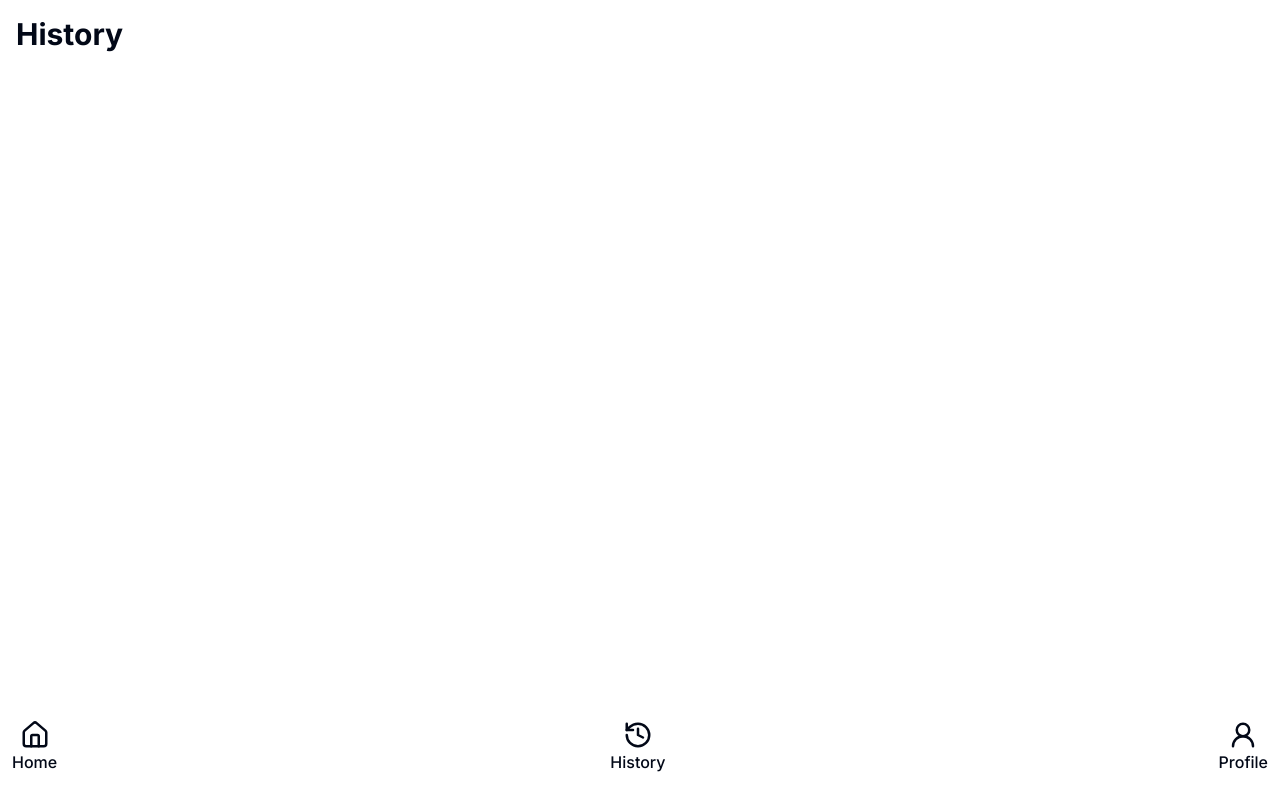
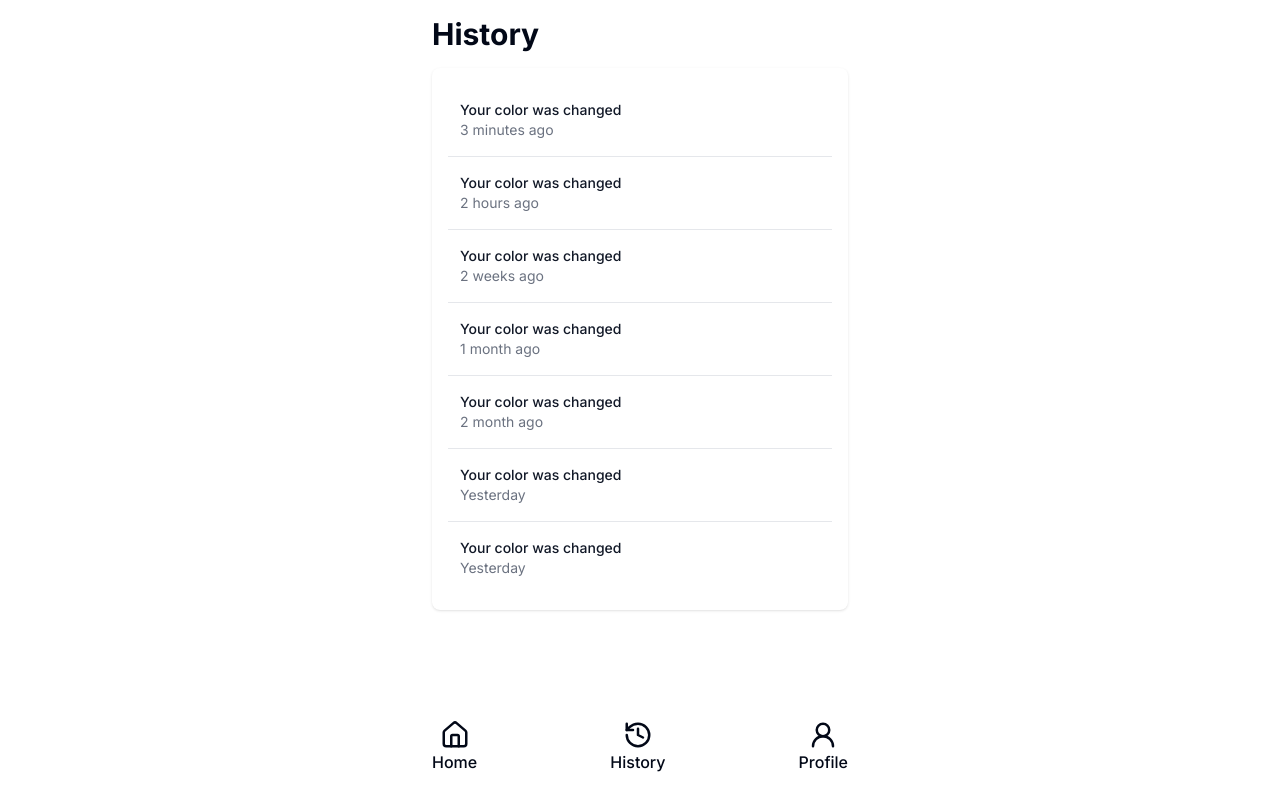
Before and after one commit to posaune0423/test-3d, a Next.js app: page /history in a window 1280 px wide. Built offline with nearby package versions, Linux system fonts and the light colour scheme.

Commit message:
fix: image and data

```diff
--- a/src/app/history/page.tsx
+++ b/src/app/history/page.tsx
@@ -2,7 +2,53 @@ const History = () => {
   return (
     <main className='min-h-[calc(100vh-80px)] w-full'>
       <section className='p-4'>
-        <h1 className='text-3xl font-bold'>History</h1>
+        <h1 className='mb-4 text-3xl font-bold'>History</h1>
+        <div className='rounded-lg bg-white p-4 shadow'>
+          <ul className='divide-y divide-gray-200'>
+            <li className='flex items-center py-4'>
+              <div className='ml-3'>
+                <p className='text-sm font-medium text-gray-900'>Your color was changed</p>
+                <p className='text-sm text-gray-500'>3 minutes ago</p>
+              </div>
+            </li>
+            <li className='flex items-center py-4'>
+              <div className='ml-3'>
+                <p className='text-sm font-medium text-gray-900'>Your color was changed</p>
+                <p className='text-sm text-gray-500'>2 hours ago</p>
+              </div>
+            </li>
+            <li className='flex items-center py-4'>
+              <div className='ml-3'>
+                <p className='text-sm font-medium text-gray-900'>Your color was changed</p>
+                <p className='text-sm text-gray-500'>2 weeks ago</p>
+              </div>
+            </li>
+            <li className='flex items-center py-4'>
+              <div className='ml-3'>
+                <p className='text-sm font-medium text-gray-900'>Your color was changed</p>
+                <p className='text-sm text-gray-500'>1 month ago</p>
+              </div>
+            </li>
+            <li className='flex items-center py-4'>
+              <div className='ml-3'>
+                <p className='text-sm font-medium text-gray-900'>Your color was changed</p>
+                <p className='text-sm text-gray-500'>2 month ago</p>
+              </div>
+            </li>
+            <li className='flex items-center py-4'>
+              <div className='ml-3'>
+                <p className='text-sm font-medium text-gray-900'>Your color was changed</p>
+                <p className='text-sm text-gray-500'>Yesterday</p>
+              </div>
+            </li>
+            <li className='flex items-center py-4'>
+              <div className='ml-3'>
+                <p className='text-sm font-medium text-gray-900'>Your color was changed</p>
+                <p className='text-sm text-gray-500'>Yesterday</p>
+              </div>
+            </li>
+          </ul>
+        </div>
       </section>
     </main>
   )
--- a/src/app/layout.tsx
+++ b/src/app/layout.tsx
@@ -2,6 +2,7 @@ import type { Metadata, Viewport } from 'next'
 import { Inter } from 'next/font/google'
 import './globals.scss'
 import GlobalFooter from '@/components/GlobalFooter'
+import { cn } from '@/lib/utils'
 
 const inter = Inter({ subsets: ['latin'] })
 
@@ -24,7 +25,7 @@ export default function RootLayout({
 }>) {
   return (
     <html lang='en'>
-      <body className={inter.className}>
+      <body className={cn(inter.className, 'max-w-md mx-auto')}>
         {children}
         <GlobalFooter />
       </body>
--- a/src/app/page.tsx
+++ b/src/app/page.tsx
@@ -3,7 +3,7 @@ import ThreeDFBXViewer from '@/components/ThreeDFBXViewer'
 const Home = () => {
   return (
     <main className='min-h-[calc(100vh-80px)] w-full'>
-      <div className='w-full h-[500px]'>
+      <div className='h-[500px] w-full'>
         <ThreeDFBXViewer fbxFile='/sphere.fbx' />
       </div>
     </main>
--- a/src/app/profile/ProfileForm.tsx
+++ b/src/app/profile/ProfileForm.tsx
@@ -35,11 +35,11 @@ export function ProfileForm() {
   const form = useForm<z.infer<typeof formSchema>>({
     resolver: zodResolver(formSchema),
     defaultValues: {
-      name: '南場智子',
-      department: 'DeNA',
-      type: '役員',
-      employeeNumber: '10001001',
-      hireDate: new Date('1999-03-04'),
+      name: 'でらいと太郎',
+      department: 'ヒューマンリソース本部新入社員研修',
+      type: '正社員',
+      employeeNumber: '123456789',
+      hireDate: new Date('2024-04-01'),
     },
   })
 
--- a/src/app/profile/page.tsx
+++ b/src/app/profile/page.tsx
@@ -5,9 +5,9 @@ const Profile = () => {
   return (
     <main className='min-h-[calc(100vh-80px)] w-full'>
       <section className='p-4'>
-        <h1 className='text-3xl font-bold'>Profile</h1>
+        <h1 className='mb-4 text-3xl font-bold'>Profile</h1>
         <Image
-          src='/images/nanba.jpg'
+          src='/images/profile.jpg'
           alt='user image'
           width={100}
           height={100}
--- a/src/components/GlobalFooter.tsx
+++ b/src/components/GlobalFooter.tsx
@@ -3,7 +3,7 @@ import Link from 'next/link'
 
 const GlobalFooter = () => {
   return (
-    <footer className='flex max-h-[80px] items-center justify-between px-3 pb-3'>
+    <footer className='flex max-h-[80px] items-center justify-between px-4 pb-3'>
       <Link
         href='/'
         className='flex flex-col items-center justify-center font-medium hover:opacity-50'
```
Also changed, not shown: public/images/nanba.jpg (deleted), public/images/profile.jpg (added).
